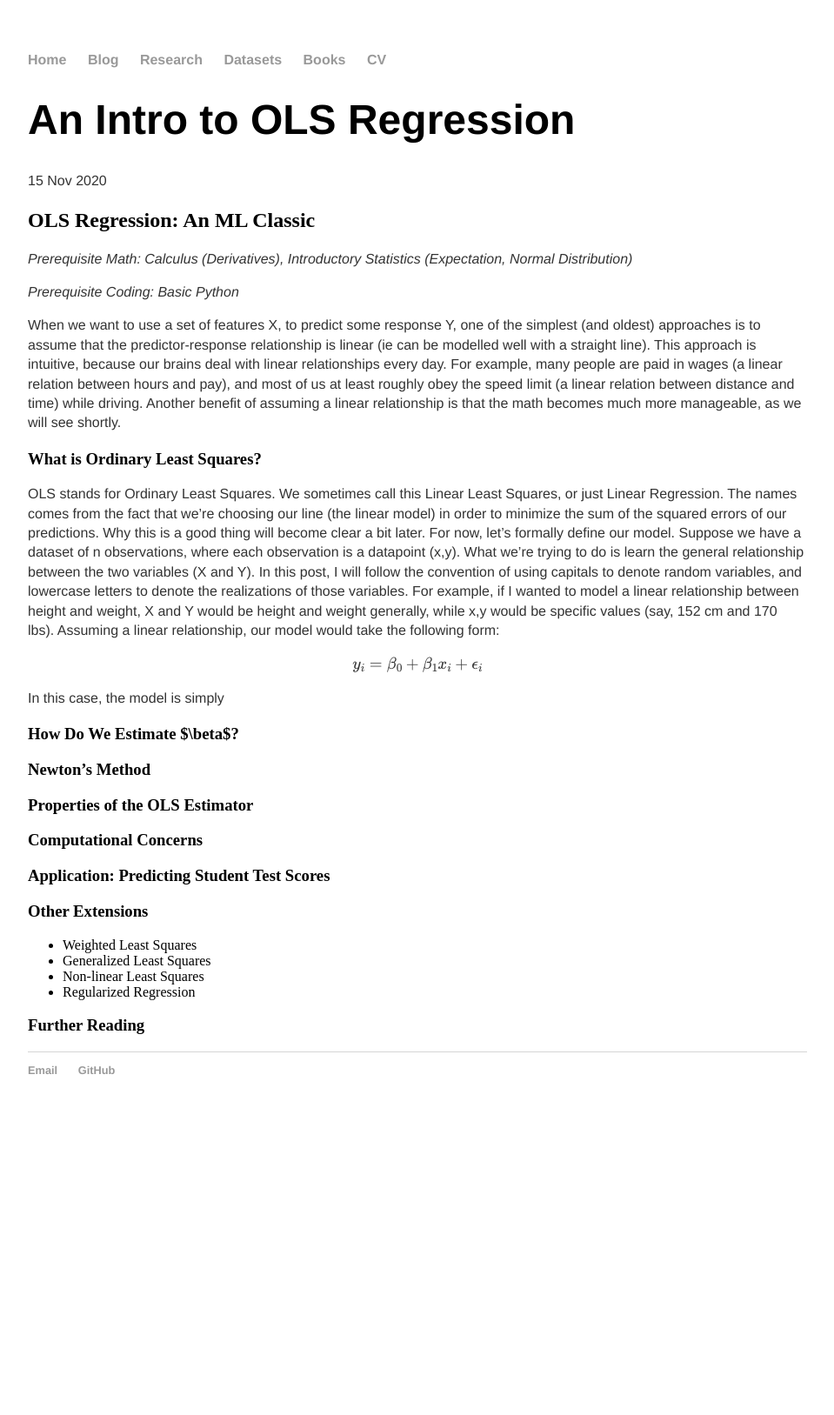
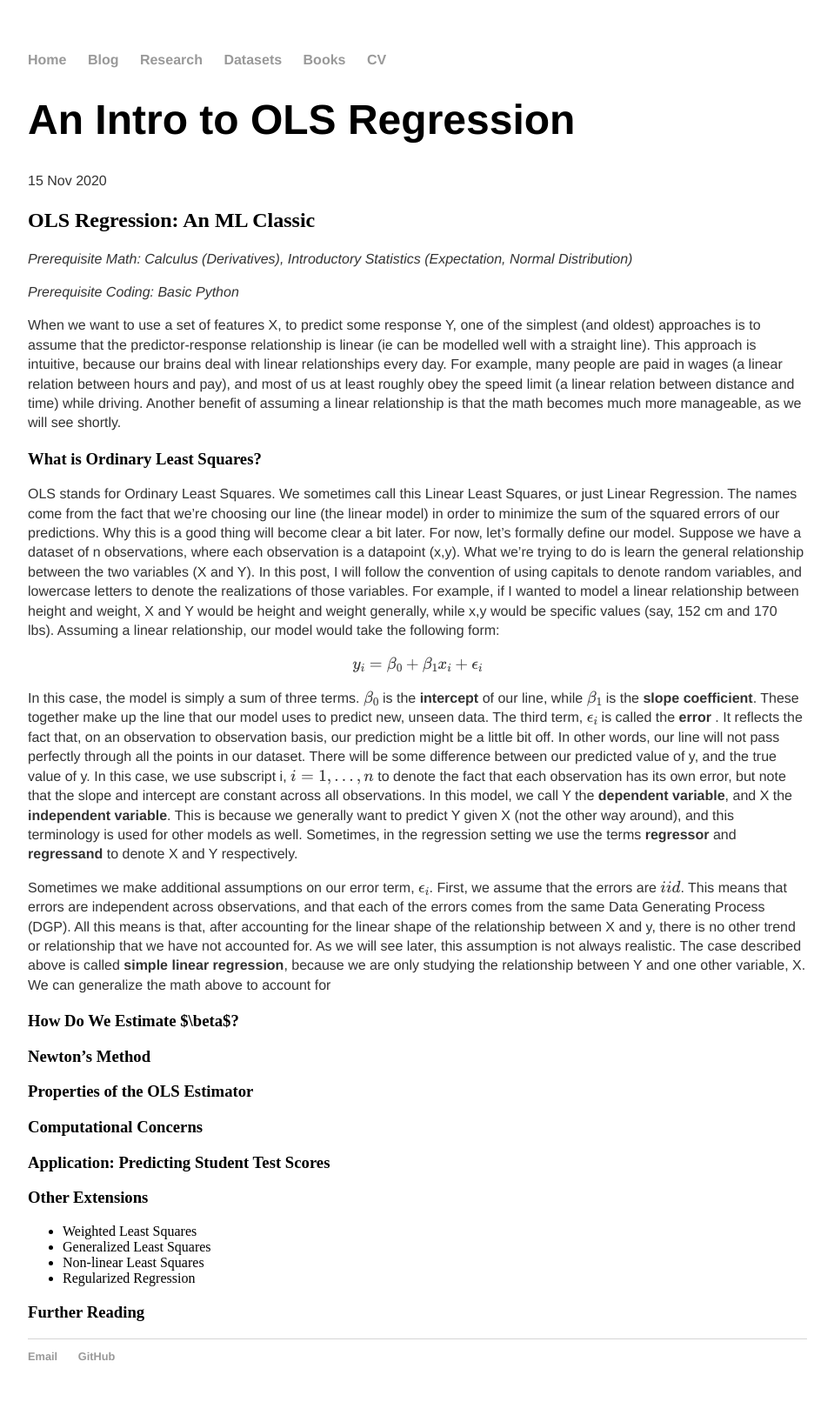
Before and after one commit to 12mre1/12mre1.github.io, a Jekyll site: the page built from _posts/2020-11-15-An-Intro-to-OLS-Regression.md, in a window 1280 px wide. Shown: the whole page at 87% size, without its empty margins (160-1119 px from the left). Built offline with Jekyll 4.4.1, drawn with Linux system fonts in a browser that asks for light colours; formulas are drawn with MathJax 3; before the commit the page ends 1298 px from its top, so only the background shows below that.

Commit message:
update lin reg post

```diff
--- a/_posts/2020-11-15-An-Intro-to-OLS-Regression.md
+++ b/_posts/2020-11-15-An-Intro-to-OLS-Regression.md
@@ -19,7 +19,7 @@ assuming a linear relationship is that the math becomes much more manageable, as
 
 ### What is Ordinary Least Squares?
 
-OLS stands for Ordinary Least Squares. We sometimes call this Linear Least Squares, or just Linear Regression. The names comes from the fact
+OLS stands for Ordinary Least Squares. We sometimes call this Linear Least Squares, or just Linear Regression. The names come from the fact
 that we're choosing our line (the linear model) in order to minimize the sum of the squared errors of our predictions. Why this is a good thing
 will become clear a bit later. For now, let's formally define our model. Suppose we have a dataset of n observations, where each observation is
 a datapoint (x,y). What we're trying to do is learn the general relationship between the two variables (X and Y). In this post, I will follow
@@ -29,7 +29,22 @@ values (say, 152 cm and 170 lbs). Assuming a linear relationship, our model woul
 
 \\[ y_i = \beta_0 + \beta_1 x_i + \epsilon_i \\]
 
-In this case, the model is simply
+In this case, the model is simply a sum of three terms. \\( \beta_0 \\) is the __intercept__ of our line, while \\( \beta_1 \\) is the
+__slope coefficient__. These together make up the line that our model uses to predict new, unseen data. The third term, \\( \epsilon_i \\)
+is called the __error__ . It reflects the fact that, on an observation to observation basis, our prediction might be a little bit off. In
+other words, our line will not pass perfectly through all the points in our dataset. There will be some difference between our predicted
+value of y, and the true value of y. In this case, we use subscript i, \\( i = 1,...,n \\) to denote the fact that each observation
+has its own error, but note that the slope and intercept are constant across all observations. In this model, we call Y the __dependent
+variable__, and X the __independent variable__. This is because we generally want to predict Y given X (not the other way around), and
+this terminology is used for other models as well. Sometimes, in the regression setting we use the terms __regressor__ and __regressand__
+to denote X and Y respectively.
+
+Sometimes we make additional assumptions on our error term, \\( \epsilon_i \\). First, we assume that the errors are \\( iid \\). This means
+that errors are independent across observations, and that each of the errors comes from the same Data Generating Process (DGP). All
+this means is that, after accounting for the linear shape of the relationship between X and y, there is no other trend or relationship
+that we have not accounted for. As we will see later, this assumption is not always realistic. The case described above is called
+__simple linear regression__, because we are only studying the relationship between Y and one other variable, X. We can generalize the
+math above to account for
 
 ### How Do We Estimate $\beta$?
 
```
